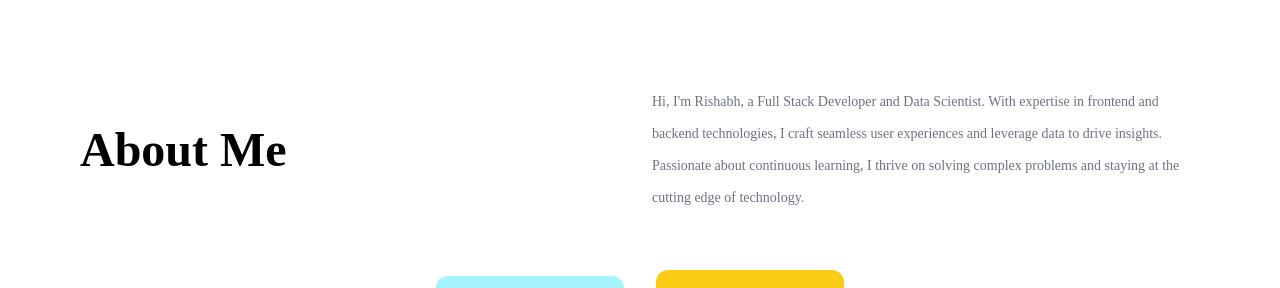
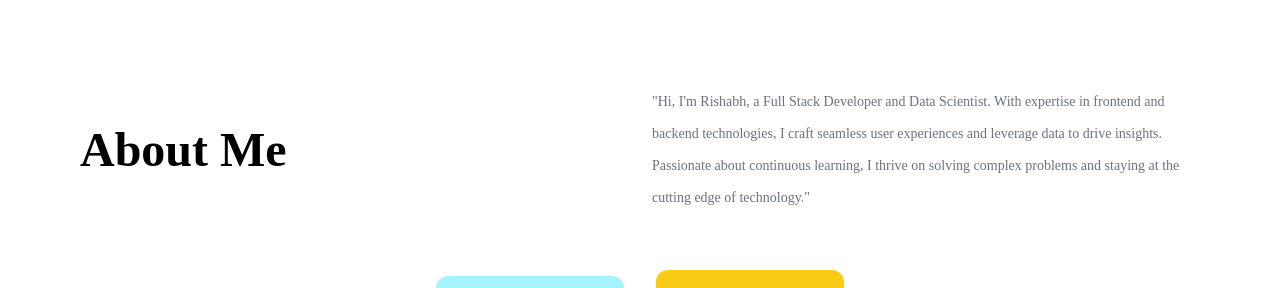
Before and after one commit to rishkamath2199/portfolio, a Next.js app: page / in a window 1280 px wide. Shown: the part 591-879 px from the top of the page. Built offline with nearby package versions, Linux system fonts and the light colour scheme.

Commit message:
second commit

```diff
--- a/app/page.js
+++ b/app/page.js
@@ -42,12 +42,12 @@ export default function Home() {
       <section className='font-poppins mx-auto'>
         <div className='p-10 flex flex-col'>
           <div className='grid gap-6 grid-flow-row-dense grid-cols-1 sm:grid-cols-1 md:grid-cols-1 lg:grid-cols-2 justify-between items-center'>
-            <h3 className='text-5xl font-bold '>About Me</h3>
+            <h3 className='text-5xl font-bold'>About Me</h3>
             <div className='col-span-1 text-sm text-justifyAll py-4 leading-8 text-gray-500'>
-              Hi, I'm Rishabh, a Full Stack Developer and Data Scientist. With expertise in frontend
+              "Hi, I'm Rishabh, a Full Stack Developer and Data Scientist. With expertise in frontend
               and backend technologies, I craft seamless user experiences and leverage data to drive
               insights. Passionate about continuous learning, I thrive on solving complex problems and
-              staying at the cutting edge of technology.
+              staying at the cutting edge of technology."
             </div>
 
 
```
